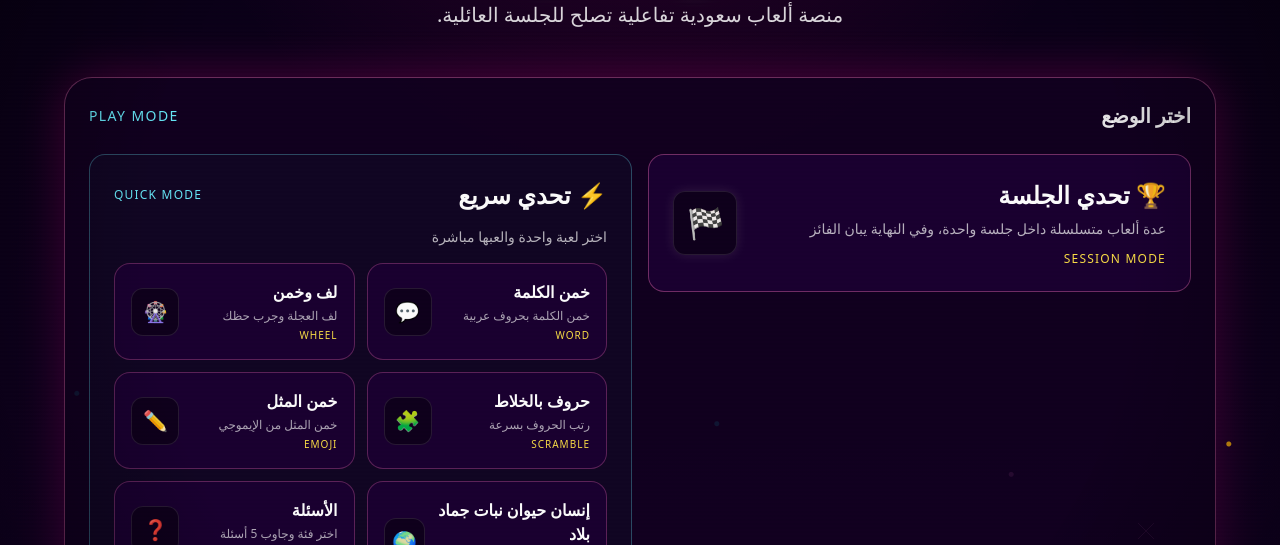
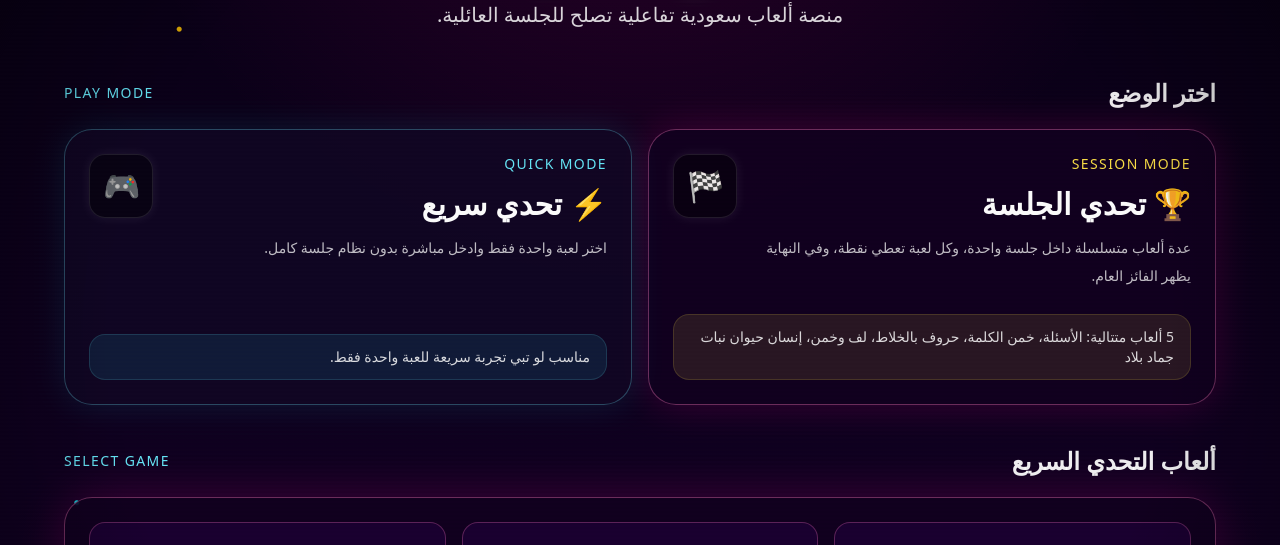
Before and after one commit to heelpeeri/khalnelab, a Next.js app: page / in a window 1280 px wide. Shown: the part 255-800 px from the top of the page. Built offline with nearby package versions, Linux system fonts and the light colour scheme.

Commit message:
Update page.tsx

```diff
--- a/src/app/page.tsx
+++ b/src/app/page.tsx
@@ -92,7 +92,8 @@ export default function Home() {
               linear-gradient(45deg, transparent 48%, rgba(255,130,220,0.9) 48%, rgba(255,130,220,0.9) 52%, transparent 52%),
               linear-gradient(-45deg, transparent 48%, rgba(255,130,220,0.9) 48%, rgba(255,130,220,0.9) 52%, transparent 52%)
             `,
-            backgroundSize: "18px 18px, 18px 18px, 20px 20px, 20px 20px, 16px 16px, 16px 16px",
+            backgroundSize:
+              "18px 18px, 18px 18px, 20px 20px, 20px 20px, 16px 16px, 16px 16px",
             backgroundPosition:
               "10% 20%, 10% 20%, 78% 12%, 78% 12%, 90% 78%, 90% 78%",
             backgroundRepeat: "no-repeat",
@@ -125,9 +126,8 @@ export default function Home() {
         </section>
 
         <section className="mt-12">
-          <div className="rounded-[28px] border border-pink-400/40 bg-[#120020]/90 p-6 shadow-[0_0_50px_rgba(255,0,150,0.25)]">
-            <div className="mb-6 flex items-center justify-between">
-              <h2 className="text-xl font-black text-white/90">اختر الوضع</h2>
+          <div className="mb-5 flex items-center justify-between">
+            <h2 className="text-2xl font-black text-white/95">اختر الوضع</h2>
             <span className="text-sm tracking-widest text-cyan-300">
               PLAY MODE
             </span>
@@ -135,57 +135,97 @@ export default function Home() {
 
           <div className="grid gap-4 md:grid-cols-2">
             <Link href="/match?mode=session">
-                <div className="group relative rounded-2xl border border-pink-400/40 bg-[#1a0030] p-6 transition duration-200 hover:-translate-y-1 hover:shadow-[0_0_30px_rgba(255,0,150,0.35)]">
-                  <div className="absolute inset-0 rounded-2xl bg-gradient-to-r from-pink-500/10 to-cyan-400/10 opacity-0 transition group-hover:opacity-100" />
-                  <div className="relative z-10 flex items-center justify-between gap-4">
+              <div className="group h-full min-h-[230px] rounded-[28px] border border-pink-400/40 bg-[#120020]/90 p-6 shadow-[0_0_40px_rgba(255,0,150,0.18)] transition duration-200 hover:-translate-y-1 hover:shadow-[0_0_34px_rgba(255,0,150,0.32)]">
+                <div className="flex h-full flex-col justify-between">
+                  <div className="flex items-start justify-between gap-4">
                     <div className="text-right">
-                      <h3 className="text-2xl font-black text-white">🏆 تحدي الجلسة</h3>
-                      <p className="mt-2 text-sm text-white/70">
-                        عدة ألعاب متسلسلة داخل جلسة واحدة، وفي النهاية يبان الفائز
+                      <p className="text-sm tracking-widest text-yellow-300">
+                        SESSION MODE
                       </p>
-                      <span className="mt-3 block text-xs tracking-widest text-yellow-300">
-                        SESSION MODE
-                      </span>
+                      <h3 className="mt-3 text-3xl font-black text-white">
+                        🏆 تحدي الجلسة
+                      </h3>
+                      <p className="mt-3 max-w-md text-sm leading-7 text-white/75">
+                        عدة ألعاب متسلسلة داخل جلسة واحدة، وكل لعبة تعطي نقطة،
+                        وفي النهاية يظهر الفائز العام.
+                      </p>
                     </div>
-                    <div className="flex h-16 w-16 items-center justify-center rounded-xl border border-white/10 bg-black/40 text-3xl shadow-[0_0_12px_rgba(255,255,255,0.1)]">
+
+                    <div className="flex h-16 w-16 shrink-0 items-center justify-center rounded-2xl border border-white/10 bg-black/40 text-3xl shadow-[0_0_12px_rgba(255,255,255,0.08)]">
                       🏁
+                    </div>
+                  </div>
+
+                  <div className="mt-6">
+                    <div className="rounded-2xl border border-yellow-300/15 bg-yellow-300/10 px-4 py-3 text-sm text-white/85">
+                      5 ألعاب متتالية: الأسئلة، خمن الكلمة، حروف بالخلاط، لف وخمن، إنسان حيوان نبات جماد بلاد
+                    </div>
                   </div>
                 </div>
               </div>
             </Link>
 
-              <div className="rounded-2xl border border-cyan-300/30 bg-[#120825]/80 p-6">
-                <div className="mb-4 flex items-center justify-between">
-                  <h3 className="text-2xl font-black text-white">⚡ تحدي سريع</h3>
-                  <span className="text-xs tracking-widest text-cyan-300">QUICK MODE</span>
+            <div className="h-full min-h-[230px] rounded-[28px] border border-cyan-300/30 bg-[#120825]/80 p-6 shadow-[0_0_34px_rgba(34,211,238,0.12)]">
+              <div className="flex h-full flex-col justify-between">
+                <div className="flex items-start justify-between gap-4">
+                  <div className="text-right">
+                    <p className="text-sm tracking-widest text-cyan-300">
+                      QUICK MODE
+                    </p>
+                    <h3 className="mt-3 text-3xl font-black text-white">
+                      ⚡ تحدي سريع
+                    </h3>
+                    <p className="mt-3 max-w-md text-sm leading-7 text-white/75">
+                      اختر لعبة واحدة فقط وادخل مباشرة بدون نظام جلسة كامل.
+                    </p>
                   </div>
 
-                <p className="mb-4 text-sm text-white/70">
-                  اختر لعبة واحدة والعبها مباشرة
-                </p>
+                  <div className="flex h-16 w-16 shrink-0 items-center justify-center rounded-2xl border border-white/10 bg-black/40 text-3xl shadow-[0_0_12px_rgba(255,255,255,0.08)]">
+                    🎮
+                  </div>
+                </div>
 
-                <div className="grid gap-3 sm:grid-cols-2">
+                <div className="mt-6 rounded-2xl border border-cyan-300/15 bg-cyan-400/10 px-4 py-3 text-sm text-white/85">
+                  مناسب لو تبي تجربة سريعة للعبة واحدة فقط.
+                </div>
+              </div>
+            </div>
+          </div>
+        </section>
+
+        <section className="mt-10">
+          <div className="mb-5 flex items-center justify-between">
+            <h2 className="text-2xl font-black text-white/95">ألعاب التحدي السريع</h2>
+            <span className="text-sm tracking-widest text-cyan-300">
+              SELECT GAME
+            </span>
+          </div>
+
+          <div className="rounded-[28px] border border-pink-400/40 bg-[#120020]/90 p-6 shadow-[0_0_50px_rgba(255,0,150,0.20)]">
+            <div className="grid gap-4 md:grid-cols-2 xl:grid-cols-3">
               {quickGames.map((game) => (
                 <Link key={game.title} href={game.href}>
-                      <div className="group relative rounded-2xl border border-pink-400/30 bg-[#1a0030] p-4 transition duration-200 hover:-translate-y-1 hover:shadow-[0_0_24px_rgba(255,0,150,0.28)]">
-                        <div className="relative z-10 flex items-center justify-between gap-3">
+                  <div className="group h-full rounded-2xl border border-pink-400/30 bg-[#1a0030] p-5 transition duration-200 hover:-translate-y-1 hover:shadow-[0_0_24px_rgba(255,0,150,0.28)]">
+                    <div className="flex h-full items-center justify-between gap-4">
                       <div className="text-right">
-                            <h4 className="text-base font-black text-white">{game.title}</h4>
-                            <p className="mt-1 text-xs text-white/65">{game.desc}</p>
-                            <span className="mt-1 block text-[10px] tracking-widest text-yellow-300">
+                        <h4 className="text-lg font-black text-white">
+                          {game.title}
+                        </h4>
+                        <p className="mt-2 text-sm leading-6 text-white/65">
+                          {game.desc}
+                        </p>
+                        <span className="mt-3 block text-xs tracking-widest text-yellow-300">
                           {game.tag}
                         </span>
                       </div>
 
-                          <div className="flex h-12 w-12 items-center justify-center rounded-xl border border-white/10 bg-black/40 text-xl">
+                      <div className="flex h-14 w-14 shrink-0 items-center justify-center rounded-xl border border-white/10 bg-black/40 text-2xl shadow-[0_0_12px_rgba(255,255,255,0.08)]">
                         {game.emoji}
                       </div>
                     </div>
                   </div>
                 </Link>
               ))}
-                </div>
-              </div>
             </div>
           </div>
         </section>
```
Lines whose indentation alone changed are shown as unchanged.
